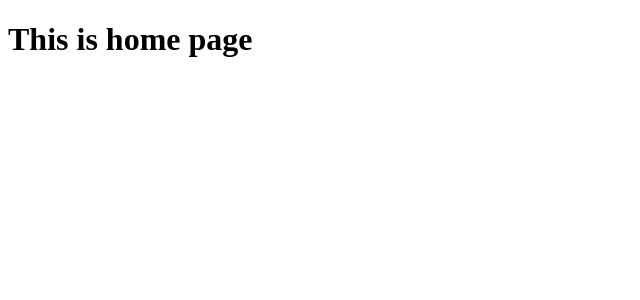
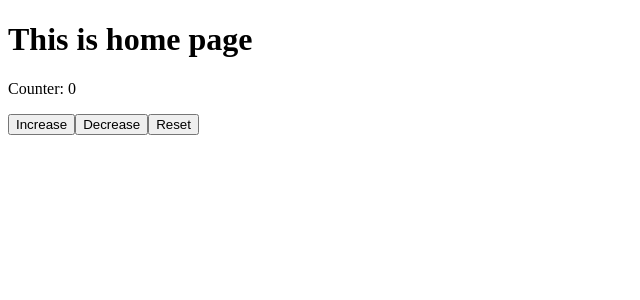
Before and after one commit to ShishirPHS/first-nextjs-app, a Next.js app: page / in a window 1280 px wide. Shown: the top 300 px of the page, without its empty margins (0-640 px from the left). Built offline with nearby package versions, Linux system fonts and the light colour scheme.

Commit message:
created client component counter

```diff
--- a/src/app/page.js
+++ b/src/app/page.js
@@ -1,7 +1,10 @@
+import Counter from "@/components/Counter";
+
 const HomePage = () => {
   return (
     <div>
-      <h1>This is home page</h1>
+      <h1 className="text-2xl">This is home page</h1>
+      <Counter></Counter>
     </div>
   );
 };
--- /dev/null
+++ b/src/components/Counter.js
@@ -0,0 +1,19 @@
+"use client";
+
+import { useState } from "react";
+
+const Counter = () => {
+  const [counter, setCounter] = useState(0);
+  return (
+    <div>
+      <p>Counter: {counter}</p>
+      <div className="flex flex-col space-x-4">
+        <button onClick={() => setCounter(counter + 1)}>Increase</button>
+        <button onClick={() => setCounter(counter - 1)}>Decrease</button>
+        <button onClick={() => setCounter(0)}>Reset</button>
+      </div>
+    </div>
+  );
+};
+
+export default Counter;
```
